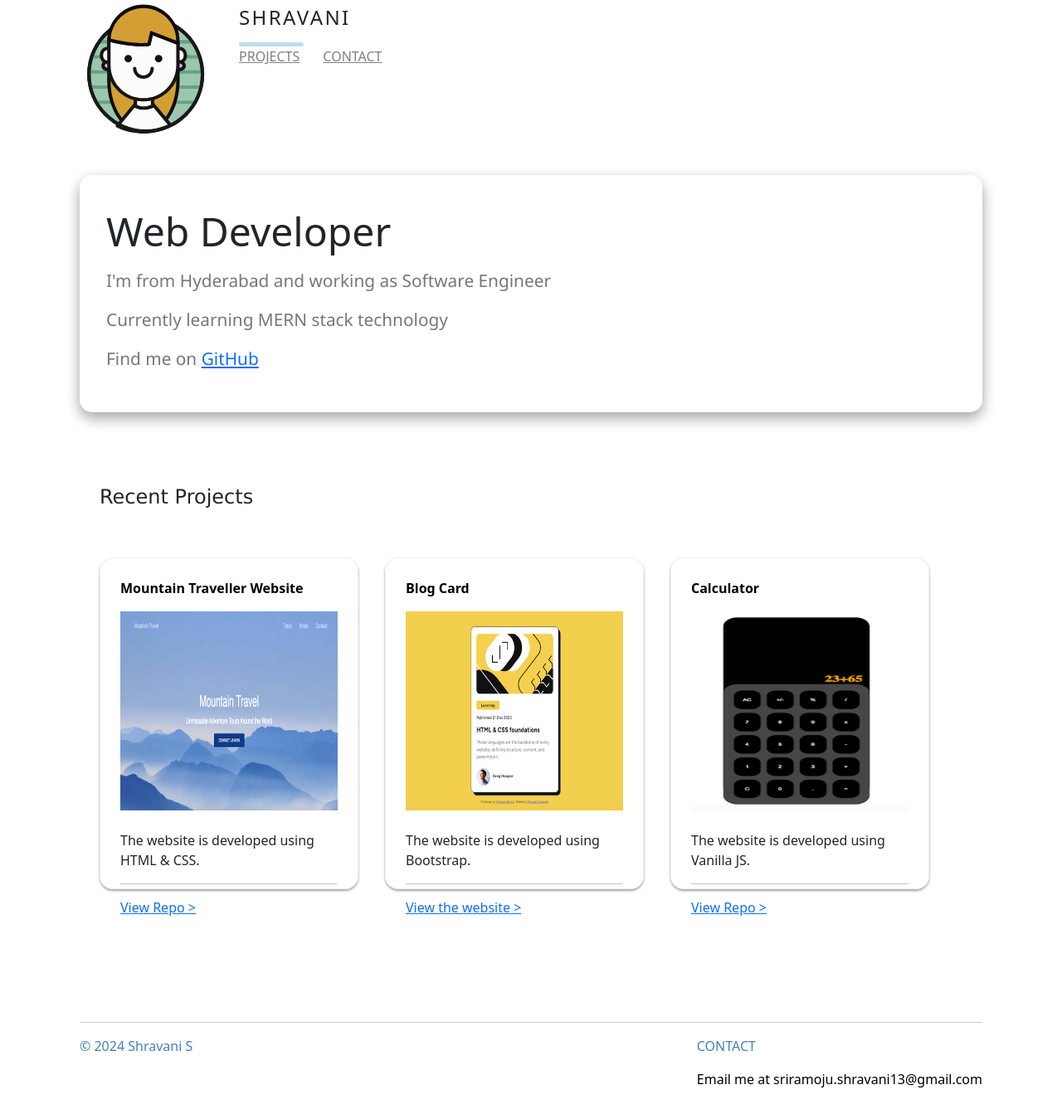
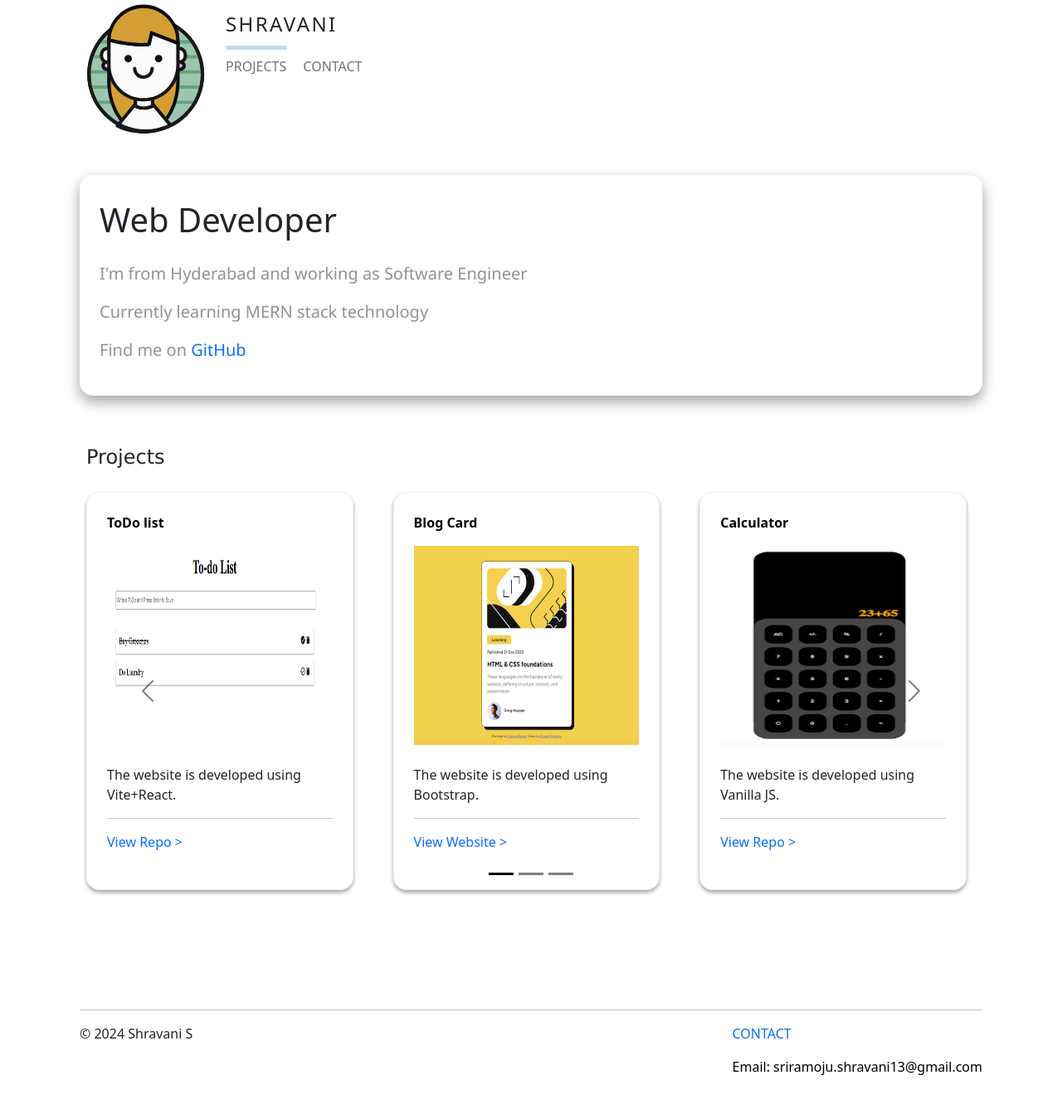
Before and after one commit to shravani13/portfolio, a plain HTML site: page index.html in a window 1280 px wide. Shown: the part 45-1394 px from the top of the page at 83% size. Drawn offline with nearby package versions, Linux system fonts and the light colour scheme.

Commit message:
"added todolist and recipe,results files"

```diff
--- a/index.html
+++ b/index.html
@@ -10,63 +10,128 @@
     <title>Document</title>
 </head>
 <body>
-    <header>
-        <img src="./girl-svgrepo-com.svg" alt="Girl Profile SVG">
+    <header class="d-flex mb-5">
+        <img class="me-3" src="./girl-svgrepo-com.svg" alt="Girl Profile SVG">
         <nav>
-            <p>SHRAVANI</p>
-            <hr>
-            <ul>
-                <li><a href="#projects">PROJECTS</a></li>
-                <li><a href="#contact">CONTACT</a></li>
+            <p id="name" class="my-2 fs-4">SHRAVANI</p>
+            <hr class="rounded-4 border border-0 m-0">
+            <ul class="ps-0 mt-2">
+                <li class="d-inline-block"><a class="text-decoration-none text-secondary" href="#projects">PROJECTS</a></li>
+                <li class="d-inline-block ms-3"><a class="text-decoration-none text-secondary" href="#contact">CONTACT</a></li>
             </ul>
         </nav>
     </header>
     <main>
-        <section class="main-container">
-            <div class="main-title">
+        <section class="main-container bg-white rounded-4 p-4">
+            <div class="main-title d-flex">
                 <!-- <img src="./man-technologist-medium-light-skin-tone-svgrepo-com.svg" alt="Laptop working Image" srcset=""> -->
-                <p>Web Developer</p>
+                <p id="title" class="mt-0 fs-1">Web Developer</p>
             </div>
-            <p class="line">I'm from Hyderabad and working as Software Engineer</p>
-            <p class="line">Currently learning MERN stack technology</p>
-            <p class="line">Find me on <a href="https://github.com/shravani13">GitHub</a></p>
+            <p class="line fs-5 text-body-tertiary">I'm from Hyderabad and working as Software Engineer</p>
+            <p class="line fs-5 text-body-tertiary">Currently learning MERN stack technology</p>
+            <p class="line fs-5 text-body-tertiary">Find me on <a class="text-decoration-none text-primary" href="https://github.com/shravani13">GitHub</a></p>
         </section>
         <div id="projects">
-        <p id="subheading">Recent Projects</p>
-        <div id="cards">
-        <section>
-            <p class="subtext">Mountain Traveller Website</p>
-            <img src="./mountain-travel.png" alt="Mountain Travel"><br><br>
-            <p>The website is developed using HTML & CSS.</p>
+        <p id="subheading" class="p-2 mb-2 mt-5 fs-4">Projects</p>
+        <div id="carouselExampleDark" class="carousel slide carousel-dark">
+            <div class="carousel-indicators">
+                <button type="button" data-bs-target="#carouselExampleDark" data-bs-slide-to="0" class="active" aria-current="true" aria-label="Slide 1"></button>
+                <button type="button" data-bs-target="#carouselExampleDark" data-bs-slide-to="1" aria-label="Slide 2"></button>
+                <button type="button" data-bs-target="#carouselExampleDark" data-bs-slide-to="2" aria-label="Slide 3"></button>
+              </div>
+        <div class="carousel-inner">
+        <div class="carousel-item active">
+        <div id="cards" class="d-flex column-gap-5 p-2">
+        <section class="rounded-4 p-4" >
+            <p class="text-body-emphasis fw-bold">ToDo list</p>
+            <img src="./todolist.png" alt="todo-list"><br><br>
+            <p>The website is developed using Vite+React.</p>
             <hr>
-            <a href="https://github.com/shravani13/Mountain-Traveller-website.git">View Repo ></a>
+            <a class="text-decoration-none text-primary" href="https://github.com/shravani13/todolist.git">View Repo ></a>
         </section>
-        <section>
-            <p class="subtext">Blog Card</p>
+        <section class="rounded-4 p-4">
+            <p class="text-body-emphasis fw-bold">Blog Card</p>
             <img src="./blogcard.png" alt="Blog Card"><br><br>
             <p>The website is developed using Bootstrap.</p>
             <hr>
-            <a href="">View the website ></a>
+            <a class="text-decoration-none text-primary" href="https://gregarious-hummingbird-da041b.netlify.app/">View Website ></a>
         </section>
-        <section>
-            <p class="subtext">Calculator</p>
+        <section class="rounded-4 p-4">
+            <p class="text-body-emphasis fw-bold">Calculator</p>
             <img src="./calculator.png" alt="Calculator"><br><br>
             <p >The website is developed using Vanilla JS.</p>
             <hr>
-            <a href="https://github.com/shravani13/Food-card.git">View Repo ></a>
+            <a class="text-decoration-none text-primary" href="https://github.com/shravani13/Food-card.git">View Repo ></a>
         </section>
+        </div>
+        </div>
+        <div class="carousel-item">
+            <div class="d-flex column-gap-5 p-2" id="cards">
+                <section class="rounded-4 p-4" >
+                    <p class="text-body-emphasis fw-bold">Mountain Traveller Website</p>
+                    <img src="./mountain-travel.png" alt="Mountain Travel"><br><br>
+                    <p>The website is developed using HTML & CSS.</p>
+                    <hr>
+                    <a class="text-decoration-none text-primary" href="https://sunny-caramel-0b23e9.netlify.app/">View Website ></a>
+                </section>
+            <section class="rounded-4 p-4">
+                <p class="text-primary-emphasis fw-bold">PhoneBook</p>
+                <img src="./phonebook.png " alt="Blog Card"><br><br>
+                <p>The website is developed using Positions CSS.</p>
+                <hr>
+                <a class="text-primary text-decoration-none" href="">View Repo ></a>
+            </section>
+            <section class="rounded-4 p-4">
+                <p class="text-primary-emphasis fw-bold">Results Summary Card</p>
+                <img src="./results-summary.png" alt="results card"><br><br>
+                <p >The website is developed using HTML & CSS</p>
+                <hr>
+                <a class="text-primary text-decoration-none" href="https://66b8d11da5564d63632675e4--voluble-babka-83cc45.netlify.app/">View Website ></a>
+            </section>
+            </div>
+            </div>
+            <div class="carousel-item">
+                <div class="d-flex column-gap-5 p-2" id="cards">
+                <section class="rounded-4 p-4">
+                    <p class="text-primary-emphasis fw-bold">Recipe Page</p>
+                    <img src="./recipe.png" alt="Recipe page"><br><br>
+                    <p>The website is developed using HTML & CSS.</p>
+                    <hr>
+                    <a class="text-decoration-none text-primary" href="https://shravani13.github.io">View Website ></a>
+                </section>
+                <section class="rounded-4 p-4">
+                    <p class="text-primary-emphasis fw-bold">Food Card</p>
+                    <img src="./Screen Shot 2024-08-09 at 8.10.17 PM.png" alt="Food Card"><br><br>
+                    <p>The website is developed using HTML & CSS.</p>
+                    <hr>
+                    <a class="text-decoration-none text-primary" href="">View Repo ></a>
+                </section>
+                </div>
+                </div>
 
+
+
+        </div>
+        <button class="carousel-control-prev" type="button" data-bs-target="#carouselExampleDark" data-bs-slide="prev">
+            <span class="carousel-control-prev-icon" aria-hidden="true"></span>
+            <span class="visually-hidden">Previous</span>
+          </button>
+          <button class="carousel-control-next" type="button" data-bs-target="#carouselExampleDark" data-bs-slide="next">
+            <span class="carousel-control-next-icon" aria-hidden="true"></span>
+            <span class="visually-hidden">Next</span>
+          </button>
         </div>
         </div>
     </main><br><br><br><br><br>
     <hr>
-    <footer>
+    <footer class="d-flex justify-content-between">
         <p>&copy; 2024 Shravani S</p>
         <div id="contact">
-            <p>CONTACT</p>
-            <a href="mailto:sriramoju.shravani@gmail.com">Email me at sriramoju.shravani13@gmail.com</a>
+            <p class="text-primary">CONTACT</p>
+            <a  class="text-decoration-none text-black" href="mailto:sriramoju.shravani@gmail.com">Email: sriramoju.shravani13@gmail.com</a>
         </div>
 
     </footer>
+    <script src="https://cdn.jsdelivr.net/npm/bootstrap@5.3.3/dist/js/bootstrap.bundle.min.js" integrity="sha384-YvpcrYf0tY3lHB60NNkmXc5s9fDVZLESaAA55NDzOxhy9GkcIdslK1eN7N6jIeHz" crossorigin="anonymous"></script>
 </body>
 </html>
--- a/style.css
+++ b/style.css
@@ -4,113 +4,112 @@ body{
     font-family:Arial, Helvetica, sans-serif;
 }
 header{
-    display: flex;
+    /* display: flex; */
     height: 20vh;
     /* border: 1px solid red; */
-    margin-bottom: 3em;
+    /* margin-bottom: 3em; */
 }
-header img{
+/* header img{
     margin-right: 2em;
-}
-nav a{
+} */
+/* nav a{
     /* display: flex; */
     /* flex-direction: column; */
     /* border: 1px solid blue; */
-    /* margin-bottom:2em; */
-}
+    /* margin-bottom:2em;
+} */
 nav hr{
     background-color: #0077b6;
     width: 45%;
     height: 5px;
-    border: 0;
-    margin: 0;
-    border-radius: 1em;
+    /* border: 0; */
+    /* margin: 0; */
+    /* border-radius: 1em; */
 }
-nav li{
+/* nav li{
     display: inline-block;
-    /* border: 1px solid green; */
+    border: 1px solid green;
     color: gray;
+} */
+/* nav li:nth-of-type(2){
+    margin-left: 1.5em;
+} */
+/* nav ul{
+    padding-left: 0;
+    margin-top: 0.5em;
+} */
+#name{
+
+    /* margin-top: 0.3em; */
+    /* font-size: 1.5em; */
+    letter-spacing: 0.1em;
+    /* margin-bottom: 0.3em; */
 }
-nav li:nth-of-type(2){
-    margin-left: 1.5em;
-}
-nav ul{
-    padding-left: 0;
-}
-nav p{
-    font-size: 1.5em;
-    letter-spacing: 0.1em;
-    margin-bottom: 0.5em;
-}
-nav a{
+/* nav a{
     color: gray;
-}
+} */
 .main-container{
     box-shadow: 0 6px 15px 0 rgba(0,0,0,0.2), 0 8px 18px 0 rgba(0,0,0,0.19);
-    border-radius: 15px;
-    padding: 2em;
-    background-color: white;
+    /* border-radius: 15px; */
+    /* padding: 2em; */
+    /* background-color: white; */
 }
+
+.main-title{
+    /* display: flex; */
+    height: 10vh;
+}
+/* #title{
+    /* font-size: 2.5em; */
+    /* margin-top: 0;
+} */
 .line{
     font-family:'Segoe UI', Tahoma, Geneva, Verdana, sans-serif;
-    font-size: 1.3em;
-    color: rgb(120, 119, 119);
+    /* font-size: 1.3em; */
+    /* color: rgb(120, 119, 119); */
 }
-.main-title{
-    display: flex;
-    height: 10vh;
+/* .main-title img{
+    margin-right: 1em;
+} */
+
+#subheading{
+    /* font-size: 1.5em; */
+    /* padding: 1em; */
+    font-family: 'Lucida Sans', 'Lucida Sans Regular', 'Lucida Grande', 'Lucida Sans Unicode', Geneva, Verdana, sans-serif;
+    /* margin-top: 2.5em; */
+    /* margin-bottom: 0.3em; */
 }
-.main-title p{
-    font-size: 3em;
-    margin-top: 0;
-}
-.main-title img{
-    margin-right: 1em;
-}
-a{
-    text-decoration: none;
-}
-#subheading{
-    font-size: 1.5em;
-    padding: 1em;
-    font-family: 'Lucida Sans', 'Lucida Sans Regular', 'Lucida Grande', 'Lucida Sans Unicode', Geneva, Verdana, sans-serif;
-    margin-top: 2.5em;
-    margin-bottom: 0.3em;
-}
-#cards{
-    display: flex;
-    padding: 1.5em;
+/* #cards{
+    /* display: flex; */
+    /* padding: 1.5em; */
     /* justify-content: space-between; */
     /* border: 1px solid blue; */
-    column-gap: 2em;
-}
+    /* column-gap: 2em;
+} */
 #cards section{
     border: 0.1px solid rgb(241, 238, 238);
-    box-shadow: 0 2px 3px 0 rgba(0,0,0,0.2), 0 2px 3px 0 rgba(0,0,0,0.19);
+    box-shadow: 0 3px 5px 0 rgba(0,0,0,0.2), 0 3px 5px 0 rgba(0,0,0,0.19);
     width: 30%;
-    border-radius: 1em;
-    padding: 1.5em;
-    height: 25em;
+    /* border-radius: 1em; */
+    /* padding: 1.5em; */
+    height: 30em;
 
 }
 #cards section img{
     width: 100%;
     height: 15em;
-    /* height: 10%; */
-    /* height: auto; */
+
 }
-.subtext{
+/* .subtext{
     color: black;
     font-weight:600;
-}
-footer{
+} */
+/* footer{
     display: flex;
     justify-content: space-between;
-}
-footer{
     color: steelblue;
-}
-#contact a{
+} */
+/* #contact a{
     text-decoration: none;
     color: black;
-}
+} */
```
Also changed, not shown: recipe.png (added), results-summary.png (added), todolist.png (added).
